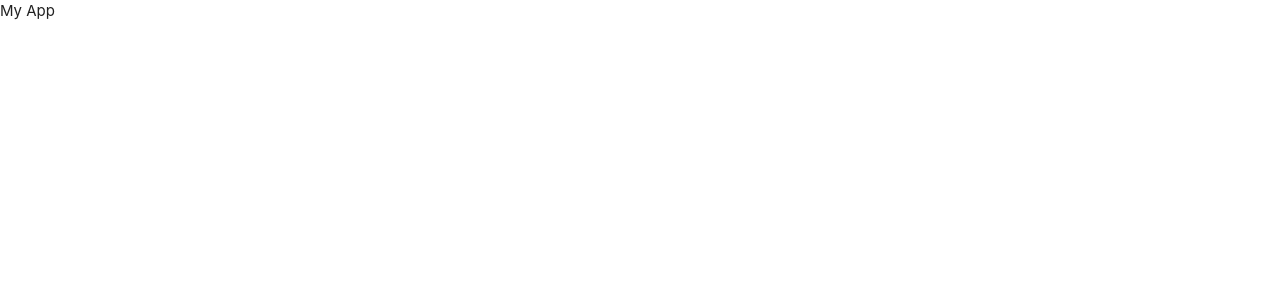
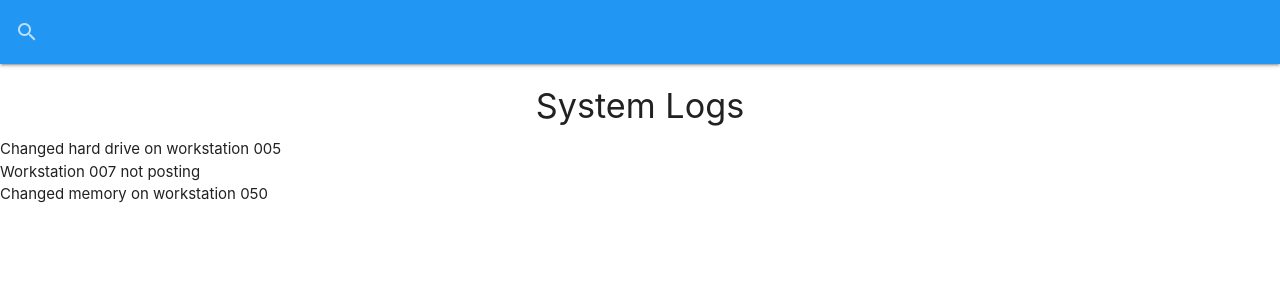
Before and after one commit to jessburnett/it-logger, a React (Create React App) app: page / in a window 1280 px wide. Shown: the top 300 px of the page. Built offline with nearby package versions, Linux system fonts and the light colour scheme; data requests are answered from the project's data file.

Commit message:
scaffold SearchBar && fetch Logs

```diff
--- /dev/null
+++ b/src/App.css
@@ -0,0 +1,3 @@
+nav {
+  margin-bottom: 1rem;
+}
--- a/src/App.js
+++ b/src/App.js
@@ -1,6 +1,8 @@
-import React, {useEffect} from 'react';
+import React, {useEffect, Fragment} from 'react';
 import 'materialize-css/dist/css/materialize.min.css';
 import M from 'materialize-css/dist/js/materialize.min.js';
+import SearchBar from './components/layout/SearchBar';
+import Logs from './components/logs/Logs';
 
 const App = () => {
   useEffect(()=>{
@@ -8,9 +10,10 @@ const App = () => {
     M.AutoInit();
   });
   return (
-    <div className="App">
-     My App
-    </div>
+    <Fragment>
+      <SearchBar/>
+      <Logs/>
+    </Fragment>
   );
 }
 
--- /dev/null
+++ b/src/components/layout/SearchBar.js
@@ -0,0 +1,19 @@
+import React from 'react'
+
+const SearchBar = () => {
+  return (
+    <nav className="blue">
+      <div className="nav-wrapper">
+        <form>
+          <div className="input-field">
+            <input id="search" type="search"/>
+            <label className="label-icon" htmlFor="search"><i className="material-icons">search</i></label>
+            <i className="material-icons">close</i>
+          </div>
+        </form>
+      </div>
+    </nav>
+  )
+}
+
+export default SearchBar
--- /dev/null
+++ b/src/components/logs/Logs.js
@@ -0,0 +1,35 @@
+import React, {useState, useEffect} from 'react'
+
+const Logs = () => {
+  const [logs, setLogs] = useState([]);
+  const [loading, setLoading] = useState(false);
+
+  useEffect(()=>{
+    getLogs();
+    //eslint-disable-next-line
+  }, []);
+
+  const getLogs = async () => {
+    setLoading(true);
+    const res = await fetch('/logs');
+    const data = await res.json();
+
+    setLogs(data);
+    setLoading(false);
+
+    if(loading){
+      return <h4>Loading...</h4>
+    }
+  }
+
+  return (
+    <ul className="collection-with-header">
+      <li className="collection-header"><h4 className="center">System Logs</h4></li>
+      {!loading && logs.length === 0 ? (<p className="center">No Logs to show...</p>) : (
+        logs.map(log => <li>{log.message}</li>)
+      )}
+    </ul>
+  )
+}
+
+export default Logs
```
Also changed, not shown: src/components/logs/LogItem.js (added).
